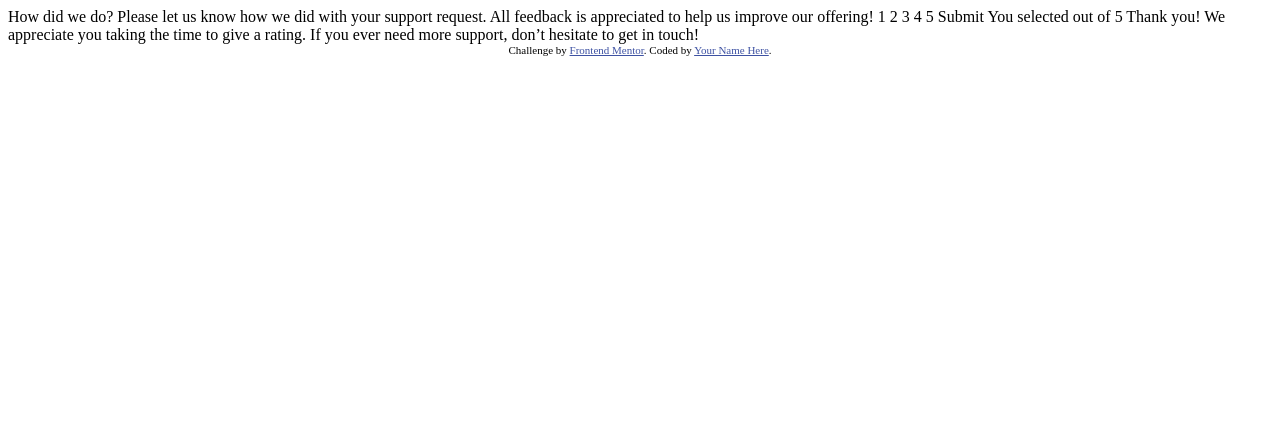
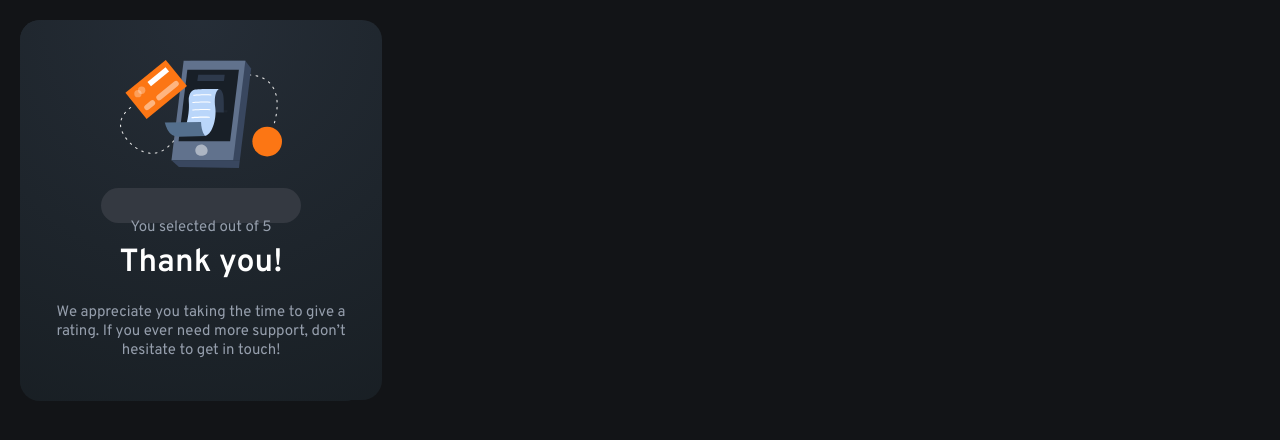
Before and after one commit to Shensson/interactive-rating-component, a website: page index.html in a window 1280 px wide. Drawn offline with Linux system fonts and the light colour scheme.

Commit message:
visually done, need some fixing, display switch doesnt work

```diff
--- a/index.html
+++ b/index.html
@@ -1,49 +1,52 @@
 <!DOCTYPE html>
-<html lang="en">
+<html lang="en-MD">
 <head>
   <meta charset="UTF-8">
   <meta name="viewport" content="width=device-width, initial-scale=1.0"> <!-- displays site properly based on user's device -->
 
   <link rel="icon" type="image/png" sizes="32x32" href="./images/favicon-32x32.png">
-
+  <link rel="stylesheet" href="style.css">
+  <link href="https://fonts.googleapis.com/css2?family=Overpass:wght@400;600&display=swap" rel="stylesheet">
+  <script src="main.js"></script>
   <title>Frontend Mentor | Interactive rating component</title>
 
-  <!-- Feel free to remove these styles or customise in your own stylesheet 👍 -->
-  <style>
-    .attribution { font-size: 11px; text-align: center; }
-    .attribution a { color: hsl(228, 45%, 44%); }
-  </style>
 </head>
 <body>
+  <div class="rating-card" id="gradient" style="display: block;">
+    <div class="star-icon">
+      <img class="icon-box" src="images/icon-star.svg" alt="">
+    </div>
+    <div class="question">
+      <h1>How did we do?</h1>
+    </div>
+    <div class="cta-text">
+      <p>Please let us know how we did with your support request. All feedback is appreciated
+      to help us improve our offering!</p>
+    </div>
+    <div class="rates" id="rates">
+        <button class="interactable-1" onclick="youSelected1()">1</button>
+        <button class="interactable-2" onclick="youSelected2()">2</button>
+        <button class="interactable-3" onclick="youSelected3()">3</button>
+        <button class="interactable-4" onclick="youSelected4()">4</button>
+        <button class="interactable-5" onclick="youSelected5()">5</button>
+    </div>
+    <div class="submit-button">
+      <button class="submit">Submit</button>
+    </div>
+  </div>
+  <div class="thank-you-card" id="gradient">
+    <img class="image" src="images/illustration-thank-you.svg" alt="">
+    <div class="you-selected" id="result">
+      <p>You selected out of 5</p>
+    </div>
+    <h1>Thank you!</h1>
+    <p>We appreciate you taking the time to give a rating. If you ever need more support,
+      don’t hesitate to get in touch!</p>
+  </div>
 
-  <!-- Rating state start -->
-
-  How did we do?
-
-  Please let us know how we did with your support request. All feedback is appreciated
-  to help us improve our offering!
-
-  1 2 3 4 5
-
-  Submit
-
-  <!-- Rating state end -->
-
-  <!-- Thank you state start -->
-
-  You selected <!-- Add rating here --> out of 5
-
-  Thank you!
-
-  We appreciate you taking the time to give a rating. If you ever need more support,
-  don’t hesitate to get in touch!
-
-  <!-- Thank you state end -->
-
-
-  <div class="attribution">
-    Challenge by <a href="https://www.frontendmentor.io?ref=challenge" target="_blank">Frontend Mentor</a>.
-    Coded by <a href="#">Your Name Here</a>.
-  </div>
+  <script>document.getElementsByClassName("submit").onclick = function() {
+    document.getElementsByClassName("rating-card").element.style.display = "none";
+    document.getElementsByClassName("thank-you-card").element.style.display = "block";
+}</script>
 </body>
 </html>
--- /dev/null
+++ b/main.js
@@ -0,0 +1,40 @@
+
+function youSelected1(){
+    var result = document.getElementById('result')
+
+if(document.hasFocus()){
+    result.innerHTML = "You selected 1 out of 5"
+}
+}
+
+function youSelected2(){
+    var result = document.getElementById('result')
+
+if(document.hasFocus()){
+    result.innerHTML = "You selected 2 out of 5"
+}
+}
+
+function youSelected3(){
+    var result = document.getElementById('result')
+
+if(document.hasFocus()){
+    result.innerHTML = "You selected 3 out of 5"
+}
+}
+
+function youSelected4(){
+    var result = document.getElementById('result')
+
+if(document.hasFocus()){
+    result.innerHTML = "You selected 4 out of 5"
+}
+}
+
+function youSelected5(){
+    var result = document.getElementById('result')
+
+if(document.hasFocus()){
+    result.innerHTML = "You selected 5 out of 5"
+}
+}
--- /dev/null
+++ b/style.css
@@ -0,0 +1,138 @@
+*{
+    font-family:'Overpass', sans-serif;;;
+}
+
+body{
+    max-width: 500px;
+    display: flex;
+    flex-direction: column;
+    justify-content: center;
+    margin: 20px;
+    background-color: hsl(216, 12%, 8%);
+}
+
+h1{
+    color: white;
+}
+p{
+    color: hsl(217, 12%, 63%);
+    font-size: 15px;
+    margin: 20px;
+    margin-bottom: 40px;
+}
+.rating-card{
+    position: absolute;
+    z-index: 0;
+    flex-direction: column;
+    background:  hsl(213, 19%, 18%);
+    border-radius: 20px;
+    width: min-content;
+}
+#gradient{
+    background: radial-gradient(circle at top, hsl(213, 19%, 18%), hsl(207, 19%, 12%));
+}
+.star-icon{
+    margin: 20px;
+    width: 45px;
+    height: 45px;
+    border-radius: 50%;
+    background: hsl(217, 11%, 23%);
+    display: flex;
+    align-items: center;
+    justify-content: center;
+    position: relative;
+}
+.question{
+    margin-left: 20px;
+    margin-right: 20px;
+}
+h1{
+    margin: 0;
+}
+
+.cta-text{
+    margin-right: 20px;
+}
+.rates{
+    margin-left: 20px;
+    margin-right: 20px;
+    margin-top: -20px;
+    display: flex;
+    gap: 20px;
+}
+.interactable-1, .interactable-2,.interactable-3,.interactable-4,.interactable-5{
+    width: 45px;
+    height: 45px;
+    margin-top: 10px;
+    border-radius: 50%;
+    background: hsl(217, 11%, 23%);
+    border: 0 transparent;
+    color: hsl(217, 12%, 63%);
+}
+
+.interactable-1:focus, .interactable-2:focus, .interactable-3:focus, .interactable-4:focus, .interactable-5:focus{
+    cursor: pointer;
+    background: hsl(217, 12%, 63%);
+    color: white;
+}
+
+.interactable-1:hover, .interactable-2:hover,.interactable-3:hover,.interactable-4:hover,.interactable-5:hover{
+    color: white;
+    cursor: pointer;
+    background: hsl(25, 97%, 53%);
+}
+
+.submit-button{
+    margin: 20px;
+    display: flex;
+    align-items: center;
+    justify-content: center;
+}
+
+.submit{
+    cursor: pointer;
+    height: 45px;
+    width: 100%;
+    border-radius: 100vw;
+    background: hsl(25, 97%, 53%);
+    color: white;
+    letter-spacing: 5px;
+    border: transparent;
+}
+
+.submit:hover{
+    background: white;
+    color: hsl(25, 97%, 53%);
+}
+
+/* thank you card */
+.thank-you-card{
+    display: flex;
+    flex-direction: column;
+    z-index: 100;
+    text-align: center;
+    align-items: center;
+    background:  hsl(213, 19%, 18%);
+    border-radius: 20px;
+    width: min-content;
+}
+.image{
+    margin: 100px;
+    margin-top: 40px;
+    margin-bottom: 20px;
+}
+.you-selected{
+    text-align: center;
+    color: hsl(25, 97%, 53%);
+    width: 200px;
+    height: 25px;
+    padding-top: 10px;
+    margin-bottom: 20px;
+    background: hsl(217, 11%, 23%);
+    border-radius: 100vw;
+}
+.you-selected p{
+    color: hsl(217, 12%, 63%);
+    font-size: 15px;
+    margin: 20px;
+}
```
